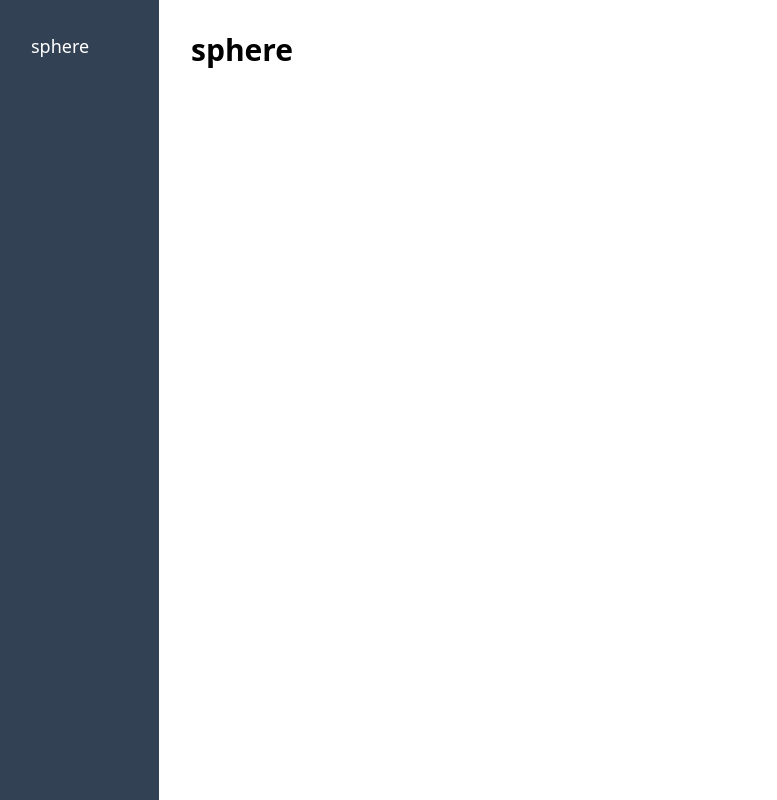
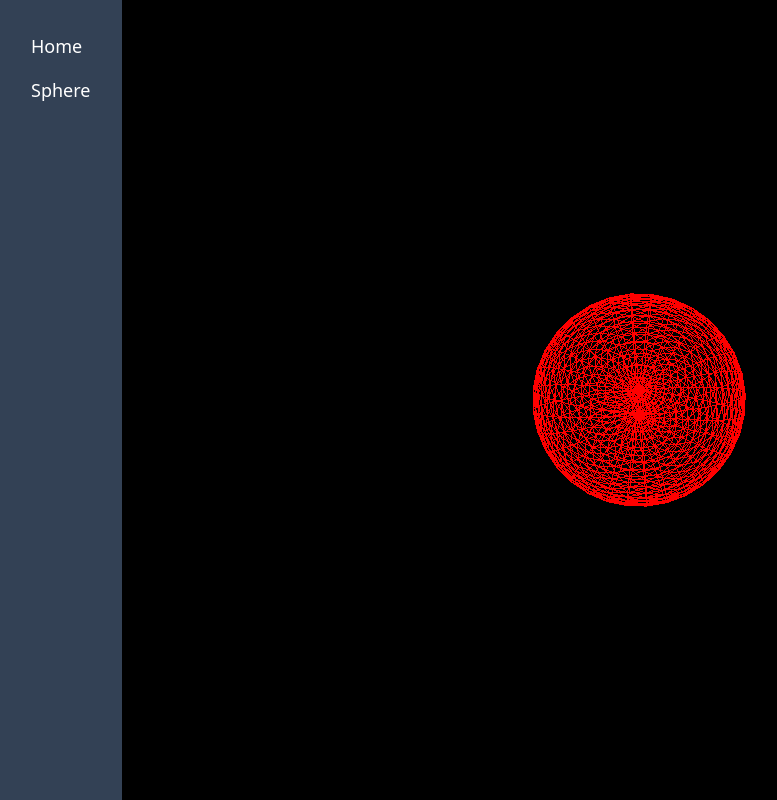
Before and after one commit to kimyoo04/animation-study, a Next.js app: page /sphere in a window 1280 px wide. Shown: the whole page, without its empty margins (1-778 px from the left). Built offline with nearby package versions, Linux system fonts and the light colour scheme.

Commit message:
Start to study three.js sphere

```diff
--- a/app/layout.tsx
+++ b/app/layout.tsx
@@ -14,10 +14,20 @@ export default function RootLayout({
   return (
     <html lang="en">
       <body className="flex">
-        <nav className="w-40 h-screen bg-slate-700 flex flex-col justify-start gap-4 p-8 text-white text-lg">
-          <Link href={"/sphere"}>sphere</Link>
+        {/* 사이드바 */}
+        <nav className="fixed h-screen p-8 text-lg text-white bg-slate-700">
+          <ul className="flex flex-col justify-start gap-4 overflow-scroll">
+            <li>
+              <Link href="/">Home</Link>
+            </li>
+            <li>
+              <Link href="/sphere">Sphere</Link>
+            </li>
+          </ul>
         </nav>
-        <main className="p-8">{children}</main>
+
+        {/* 메인 영역 */}
+        <main>{children}</main>
       </body>
     </html>
   );
--- a/app/sphere/page.tsx
+++ b/app/sphere/page.tsx
@@ -1,7 +1,45 @@
-export default function Home() {
-  return (
-    <section className="flex justify-center">
-      <div className="text-3xl font-bold">sphere</div>
-    </section>
-  );
+"use client";
+
+import * as THREE from "three";
+import { useEffect, useRef } from "react";
+
+export default function Sphere(): JSX.Element {
+  const sphereRef = useRef<HTMLDivElement>(null);
+
+  useEffect(() => {
+    // Scene, camera, renderer를 생성합니다.
+    const scene = new THREE.Scene();
+    const camera = new THREE.PerspectiveCamera(
+      75,
+      window.innerWidth / window.innerHeight,
+      0.1,
+      1000
+    );
+    const renderer = new THREE.WebGLRenderer();
+    renderer.setSize(window.innerWidth, window.innerHeight);
+    sphereRef.current?.appendChild(renderer.domElement);
+
+    // Sphere를 생성합니다.
+    const geometry = new THREE.SphereGeometry(1, 32, 32);
+    const material = new THREE.MeshBasicMaterial({
+      color: 0xff0000,
+      wireframe: true,
+    });
+    const sphere = new THREE.Mesh(geometry, material);
+    scene.add(sphere);
+
+    // 카메라를 설정합니다.
+    camera.position.z = 5;
+
+    // 애니메이션 루프를 생성합니다.
+    function animate() {
+      requestAnimationFrame(animate);
+      sphere.rotation.x += 0.01;
+      sphere.rotation.y += 0.01;
+      renderer.render(scene, camera);
+    }
+    animate();
+  }, []);
+
+  return <div ref={sphereRef} />;
 }
--- a/package.json
+++ b/package.json
@@ -12,6 +12,7 @@
     "@types/node": "18.15.11",
     "@types/react": "18.0.33",
     "@types/react-dom": "18.0.11",
+    "@types/three": "^0.150.1",
     "eslint": "8.37.0",
     "eslint-config-next": "13.2.4",
     "framer-motion": "^10.10.0",
```
Also changed, not shown: 2 other files (tests, documents, lock files or other folders).
